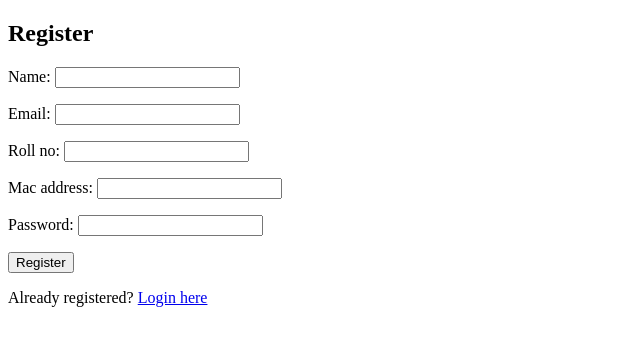
After one commit to Tyrus-git/Auto_Attendace, a Django app: page /attendance/register/ in a window 1280 px wide. The commit adds this page. Shown: the top 346 px of the page, without its empty margins (0-640 px from the left). Run offline with Django 5.2, Linux system fonts and the light colour scheme.

Commit message:
Add student registration, login, and attendance tracking

```diff
--- a/attendance/apps.py
+++ b/attendance/apps.py
@@ -1,5 +1,6 @@
 
 from django.apps import AppConfig
+import threading
 
 class AttendanceConfig(AppConfig):
     default_auto_field = 'django.db.models.BigAutoField'
@@ -16,3 +17,8 @@ class AttendanceConfig(AppConfig):
         # Start the scheduler on app ready
         from . import scheduler
         scheduler.start()
+
+    #Start the attendace tally loop
+        from attendance.tasks import tally_attendance_loop
+        thread = threading.Thread(target=tally_attendance_loop, daemon=True)
+        thread.start()
--- /dev/null
+++ b/attendance/forms.py
@@ -0,0 +1,23 @@
+# attendance/forms.py
+
+from django import forms
+from .models import Student
+from django.contrib.auth.hashers import make_password
+
+class RegisterForm(forms.ModelForm):
+    password = forms.CharField(widget=forms.PasswordInput)
+
+    class Meta:
+        model = Student
+        fields = ['name', 'email', 'roll_no' , 'mac_address', 'password']
+
+    def save(self, commit=True):
+        student = super().save(commit=False)
+        student.password = make_password(self.cleaned_data['password'])
+        if commit:
+            student.save()
+        return student
+
+class LoginForm(forms.Form):
+    email = forms.EmailField()
+    password = forms.CharField(widget=forms.PasswordInput)
--- a/attendance/management/commands/fetch_router_data.py
+++ b/attendance/management/commands/fetch_router_data.py
@@ -14,7 +14,7 @@ class Command(BaseCommand):
     def handle(self, *args, **kwargs):
         try:
             # self.stdout.write("🔍 Using default subnet: 192.168.1.x")
-            subnet = "192.168.1"
+            subnet = "192.168.101"
 
             # self.stdout.write("\n📡 Scanning ARP table...")
             # self.scan_arp_table(subnet)
--- a/attendance/models.py
+++ b/attendance/models.py
@@ -1,4 +1,14 @@
 from django.db import models
+
+class Student(models.Model):
+    name = models.CharField(max_length=100)
+    email = models.EmailField(unique=True)
+    roll_no = models.CharField(max_length=20)
+    mac_address = models.CharField(max_length=17, unique=True)
+    password = models.CharField(max_length=128)
+
+    def __str__(self):
+        return f"{self.name} ({self.roll_no})"
 
 class Attendance(models.Model):
     mac_address = models.CharField(max_length=17, unique=True)
@@ -6,3 +16,12 @@ class Attendance(models.Model):
 
     def __str__(self):
         return self.mac_address
+
+class AttendanceRecord(models.Model):
+    student = models.ForeignKey('Student', on_delete=models.CASCADE)
+    name = models.CharField(max_length=100)  # New field
+    mac_address = models.CharField(max_length=20)  # New field
+    timestamp = models.DateTimeField(auto_now_add=True)
+
+    def __str__(self):
+        return f"{self.name} ({self.mac_address}) at {self.timestamp}"
--- /dev/null
+++ b/attendance/templates/attendance/register.html
@@ -0,0 +1,15 @@
+<!DOCTYPE html>
+<html>
+<head>
+    <title>Register</title>
+</head>
+<body>
+    <h2>Register</h2>
+    <form method="post">
+        {% csrf_token %}
+        {{ form.as_p }}
+        <button type="submit">Register</button>
+    </form>
+    <p>Already registered? <a href="{% url 'login' %}">Login here</a></p>
+</body>
+</html>
--- a/attendance/urls.py
+++ b/attendance/urls.py
@@ -1,7 +1,18 @@
 from django.urls import path
 from . import views
+from .views import register_view, login_view, dashboard_view, logout_view
+
+
 
 urlpatterns = [
     path('', views.active_devices, name='home'),  # for /
-    path('dashboard/', views.active_devices, name='dashboard'),  # optional
+    #path('dashboard/', views.active_devices, name='dashboard'),  # optional
+
+    #added for the login and register
+    path('register/', views.register_view, name='register'),
+    path('login/', views.login_view, name='login'),
+    path('dashboard/', views.dashboard_view, name='dashboard'),
+    path('logout/', views.logout_view, name='logout'),
+
+
 ]
--- a/attendance/views.py
+++ b/attendance/views.py
@@ -1,7 +1,13 @@
-from django.shortcuts import render
+from django.shortcuts import render, redirect
 from django.utils import timezone
 from datetime import timedelta
 from .models import Attendance
+#Models for attendace
+from django.contrib import messages
+from .forms import RegisterForm, LoginForm
+from .models import Student
+from django.contrib.auth.hashers import check_password
+
 
 def active_devices(request):
     # Show only devices active in the last 20 second
@@ -11,3 +17,47 @@ def active_devices(request):
         'devices': devices,
         'now': timezone.now()
     })
+
+#added for the login and register
+def register_view(request):
+    if request.method == 'POST':
+        form = RegisterForm(request.POST)
+        if form.is_valid():
+            form.save()
+            messages.success(request, '✅ Registered successfully. Please login.')
+            return redirect('login')
+    else:
+        form = RegisterForm()
+    return render(request, 'attendance/register.html', {'form': form})
+
+def login_view(request):
+    if request.method == 'POST':
+        form = LoginForm(request.POST)
+        if form.is_valid():
+            email = form.cleaned_data['email']
+            password = form.cleaned_data['password']
+            student = Student.objects.filter(email=email).first()
+            if student and check_password(password, student.password):
+                request.session['student_id'] = student.id
+                return redirect('dashboard')
+            else:
+                messages.error(request, '❌ Invalid email or password')
+    else:
+        form = LoginForm()
+    return render(request, 'attendance/login.html', {'form': form})
+
+def dashboard_view(request):
+    student_id = request.session.get('student_id')
+    if not student_id:
+        return redirect('login')
+
+    student = Student.objects.get(id=student_id)
+    records = student.attendancerecord_set.all().order_by('-timestamp')
+    return render(request, 'attendance/dashboard.html', {
+        'student': student,
+        'records': records
+    })
+
+def logout_view(request):
+    request.session.flush()
+    return redirect('login')
--- a/mac_attendance/urls.py
+++ b/mac_attendance/urls.py
@@ -1,7 +1,10 @@
+# mac_attendance/urls.py
 from django.contrib import admin
 from django.urls import path, include
+from django.shortcuts import redirect  # ⬅ import redirect
 
 urlpatterns = [
+    path('', lambda request: redirect('register')),  # ⬅ redirect root URL to register
     path('admin/', admin.site.urls),
-    path('', include('attendance.urls')),  # allows / and /dashboard/
+    path('attendance/', include('attendance.urls')),  # ⬅ your app’s URLs
 ]
```
Also changed, not shown: attendance/management/commands/tally_attendance.py (added, +29 -0 lines), attendance/tasks.py (added, +26 -0 lines), attendance/templates/attendance/dashboard.html (+25 -4 lines), attendance/templates/attendance/login.html (added, +22 -0 lines), attendance/migrations/0003_student_attendancerecord.py (added), attendance/migrations/0004_attendancerecord_mac_address_attendancerecord_name.py (added), attendance/migrations/0005_student_email_student_password.py (added).
